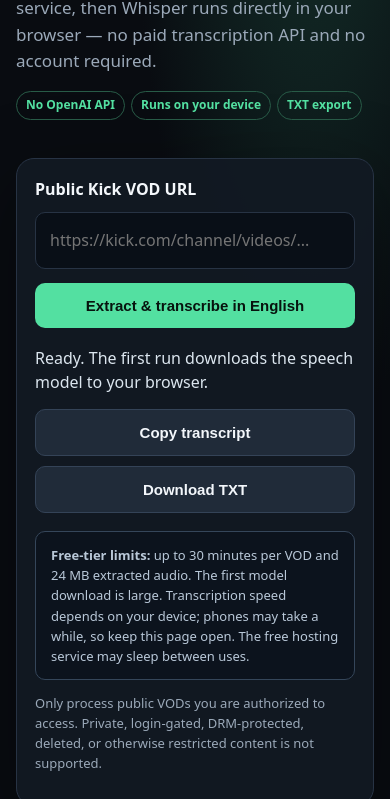
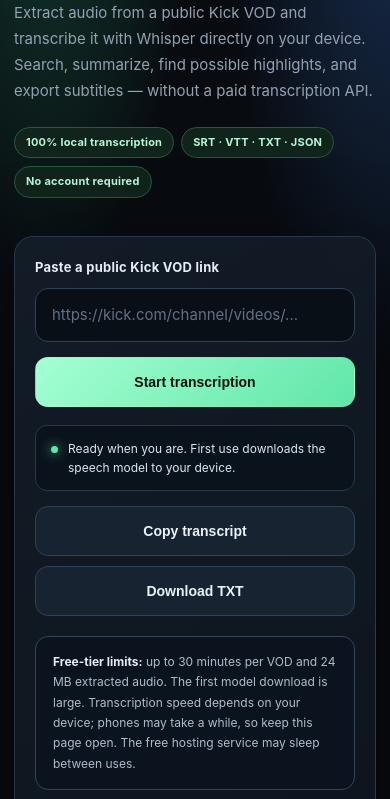
Before and after one commit to pexshop/kick-vod-transcriber-free, a website: page public/index.html in a window 390 px wide. Shown: the part 257-1056 px from the top of the page. Drawn offline with Linux system fonts and the light colour scheme.

Commit message:
Redesign Kick VOD Transcriber interface for mobile and desktop

```diff
--- a/public/index.html
+++ b/public/index.html
@@ -3,61 +3,90 @@
 <head>
   <meta charset="utf-8">
   <meta name="viewport" content="width=device-width, initial-scale=1">
-  <meta name="theme-color" content="#0b0d12">
+  <meta name="theme-color" content="#080b10">
   <meta name="description" content="Free Kick VOD audio extraction and on-device English speech transcription.">
   <title>Kick Transcriber — Free Local AI</title>
   <style>
-    :root{color-scheme:dark;--bg:#090c11;--panel:#121923;--line:#273344;--muted:#9ba9b9;--accent:#53e0a1;--blue:#8cbcff}
-    *{box-sizing:border-box}body{margin:0;background:radial-gradient(ellipse at 80% 0,#15332c 0,transparent 42%),var(--bg);color:#f4f7fb;font:16px/1.55 system-ui,-apple-system,BlinkMacSystemFont,"Segoe UI",sans-serif}
-    main{width:min(780px,calc(100% - 32px));margin:8vh auto 48px}.brand{color:var(--accent);font-size:12px;font-weight:850;letter-spacing:.17em;text-transform:uppercase}
-    h1{font-size:clamp(38px,8vw,64px);line-height:1.02;letter-spacing:-.055em;margin:18px 0}p{color:var(--muted)}
-    .sub{max-width:620px;font-size:17px}.panel{margin-top:30px;padding:26px;border:1px solid var(--line);border-radius:18px;background:#121923ed;box-shadow:0 24px 80px #0006}
-    label{display:block;font-weight:700;margin:0 0 10px}input{width:100%;padding:15px 14px;border-radius:10px;border:1px solid var(--line);background:#090f17;color:#fff;font:inherit}
-    button{padding:14px 18px;border:0;border-radius:10px;background:var(--accent);color:#07130e;font-weight:850;font-size:15px;cursor:pointer}
-    button.secondary{background:#202b39;color:#f3f7fb;border:1px solid #344357}button:disabled{opacity:.5;cursor:wait}
-    .actions{display:flex;gap:10px;flex-wrap:wrap;margin-top:14px}.actions button:first-child{flex:1}
-    .status{margin-top:18px;min-height:26px;color:#dce6ef;white-space:pre-wrap}.small{font-size:13px}.hint{padding:13px 15px;border:1px solid #35465a;border-radius:10px;background:#0c131d;color:#b9c8d8;margin-top:18px;font-size:13px}
-    .result{margin-top:20px;padding:18px;border-radius:12px;background:#090f17;border:1px solid var(--line);white-space:pre-wrap;overflow-wrap:anywhere;max-height:55vh;overflow:auto}
-    .hidden{display:none}.toolbox{margin-top:18px;padding-top:18px;border-top:1px solid var(--line)}.toolbox h2{font-size:18px;margin:0 0 12px}.toolbox input{margin:8px 0}.tool-grid{display:grid;grid-template-columns:repeat(2,minmax(0,1fr));gap:9px}.tool-grid button{width:100%}.matches{font-size:13px;color:var(--muted);white-space:pre-wrap;overflow-wrap:anywhere;max-height:180px;overflow:auto;margin-top:8px}.tag{display:inline-block;color:var(--accent);font-size:12px;font-weight:800;border:1px solid #285b47;border-radius:99px;padding:4px 9px;margin:0 6px 8px 0}
-    footer{margin-top:26px;color:#718093;font-size:12px}@media(max-width:560px){.panel{padding:18px}.actions{display:grid}.actions button:first-child{width:100%}}
-  </style>
+    :root{color-scheme:dark;--bg:#080b10;--surface:#101720;--surface2:#0c121a;--line:#243140;--muted:#93a2b3;--text:#f4f7fb;--accent:#61e6a9;--accent2:#a4ffd2;--blue:#91bfff}
+    *{box-sizing:border-box}
+    html{scroll-behavior:smooth}
+    body{margin:0;min-height:100vh;background:radial-gradient(ellipse at 12% -8%,#164b3a 0,transparent 34%),radial-gradient(ellipse at 100% 12%,#172b4a 0,transparent 30%),var(--bg);color:var(--text);font:15px/1.6 Inter,ui-sans-serif,system-ui,-apple-system,BlinkMacSystemFont,"Segoe UI",sans-serif}
+    body:before{content:"";position:fixed;inset:0;pointer-events:none;opacity:.14;background-image:linear-gradient(#ffffff08 1px,transparent 1px),linear-gradient(90deg,#ffffff08 1px,transparent 1px);background-size:42px 42px;mask-image:linear-gradient(to bottom,#000,transparent 75%)}
+    main{position:relative;width:min(900px,calc(100% - 36px));margin:0 auto;padding:64px 0 42px}
+    .brand{display:inline-flex;align-items:center;gap:9px;color:var(--accent);font-size:11px;font-weight:900;letter-spacing:.16em;text-transform:uppercase}
+    .brand:before{content:"";width:8px;height:8px;border-radius:50%;background:var(--accent);box-shadow:0 0 16px #61e6a9}
+    h1{font-size:clamp(42px,8vw,76px);line-height:.99;letter-spacing:-.065em;margin:22px 0 18px;font-weight:850}
+    h1 br{display:block}
+    p{color:var(--muted)}
+    .sub{max-width:640px;font-size:clamp(15px,2vw,18px);line-height:1.75;margin:0 0 22px}
+    .tag{display:inline-flex;align-items:center;color:#b7f7d7;font-size:11px;font-weight:750;letter-spacing:.02em;border:1px solid #285743;background:#10241c;border-radius:999px;padding:6px 11px;margin:0 7px 8px 0}
+    .panel{margin-top:30px;padding:clamp(20px,4vw,34px);border:1px solid #2a3949;border-radius:24px;background:linear-gradient(145deg,#131d28f5,#0e151ef5);box-shadow:0 28px 90px #0008;backdrop-filter:blur(16px)}
+    label{display:block;font-weight:750;font-size:13px;letter-spacing:.02em;margin:0 0 10px;color:#e6edf5}
+    input{width:100%;min-height:54px;padding:14px 16px;border-radius:13px;border:1px solid #314253;background:#090f16;color:#fff;font:inherit;outline:none;transition:border-color .2s,box-shadow .2s}
+    input::placeholder{color:#627184}
+    input:focus{border-color:var(--accent);box-shadow:0 0 0 3px #61e6a91c}
+    button{min-height:50px;padding:13px 18px;border:1px solid transparent;border-radius:13px;background:linear-gradient(135deg,var(--accent2),var(--accent));color:#07150e;font-weight:850;font-size:14px;cursor:pointer;transition:transform .16s,filter .16s,border-color .16s}
+    button:hover{filter:brightness(1.06);transform:translateY(-1px)}
+    button:active{transform:translateY(0)}
+    button.secondary{background:#172330;color:#eaf1f8;border:1px solid #304255}
+    button.secondary:hover{background:#203143;border-color:#496078}
+    button:disabled{opacity:.48;cursor:wait;transform:none}
+    .actions{display:flex;gap:10px;flex-wrap:wrap;margin-top:15px}
+    .actions button:first-child{flex:1}
+    .status{display:flex;align-items:flex-start;gap:10px;margin-top:18px;min-height:48px;padding:13px 15px;border-radius:12px;border:1px solid #26394a;background:#0a121b;color:#dce8f3;white-space:pre-wrap;font-size:13px}
+    .status:before{content:"";flex:0 0 7px;width:7px;height:7px;margin-top:7px;border-radius:50%;background:var(--accent);box-shadow:0 0 12px #61e6a9}
+    .small{font-size:12px;line-height:1.7}
+    .hint{padding:15px 17px;border:1px solid #344557;border-radius:13px;background:#0b141e;color:#afbdcb;margin-top:20px;font-size:12px;line-height:1.7}
+    .hint strong{color:#e6edf5}
+    .result{margin-top:20px;padding:20px;border-radius:14px;background:#080e15;border:1px solid #29394a;white-space:pre-wrap;overflow-wrap:anywhere;max-height:55vh;overflow:auto;color:#e6edf5;font:13px/1.8 ui-monospace,SFMono-Regular,Menlo,monospace}
+    .hidden{display:none}
+    .toolbox{margin-top:22px;padding-top:22px;border-top:1px solid #29394a}
+    .toolbox h2{font-size:18px;letter-spacing:-.02em;margin:0 0 14px}
+    .toolbox input{margin:4px 0 10px}
+    .tool-grid{display:grid;grid-template-columns:repeat(3,minmax(0,1fr));gap:10px}
+    .tool-grid button{width:100%;font-size:12px;padding:12px 9px}
+    .matches{font-size:12px;color:#b4c1ce;white-space:pre-wrap;overflow-wrap:anywhere;max-height:180px;overflow:auto;margin-top:8px;padding:10px 12px;border-radius:10px;background:#0a1119}
+    footer{margin-top:28px;color:#657487;font-size:11px;letter-spacing:.02em}
+    @media(max-width:600px){main{width:min(100% - 28px,900px);padding-top:42px}h1{font-size:clamp(42px,13vw,62px)}.panel{border-radius:19px}.actions{display:grid}.actions button:first-child{width:100%}.tool-grid{grid-template-columns:repeat(2,minmax(0,1fr))}.status{font-size:12px}}
+    @media(prefers-reduced-motion:reduce){*,*:before,*:after{scroll-behavior:auto!important;transition:none!important}}
+</style>
 </head>
 <body>
 <main>
-  <div class="brand">Free · Open-source AI · Kick</div>
-  <h1>Every stream.<br>Every word.</h1>
-  <p class="sub">Turn a public Kick VOD into an English transcript. Audio is extracted by the free service, then Whisper runs directly in your browser — no paid transcription API and no account required.</p>
-  <div><span class="tag">No OpenAI API</span><span class="tag">Runs on your device</span><span class="tag">TXT export</span></div>
+  <div class="brand">Kick VOD Studio · Free local AI</div>
+  <h1>Turn streams<br>into searchable<br>words.</h1>
+  <p class="sub">Extract audio from a public Kick VOD and transcribe it with Whisper directly on your device. Search, summarize, find possible highlights, and export subtitles — without a paid transcription API.</p>
+  <div><span class="tag">100% local transcription</span><span class="tag">SRT · VTT · TXT · JSON</span><span class="tag">No account required</span></div>
   <section class="panel">
     <form id="form">
-      <label for="vod">Public Kick VOD URL</label>
+      <label for="vod">Paste a public Kick VOD link</label>
       <input id="vod" type="url" placeholder="https://kick.com/channel/videos/..." required autocomplete="url">
-      <div class="actions"><button id="submit" type="submit">Extract &amp; transcribe in English</button></div>
+      <div class="actions"><button id="submit" type="submit">Start transcription</button></div>
     </form>
-    <div id="status" class="status" role="status" aria-live="polite">Ready. The first run downloads the speech model to your browser.</div>
+    <div id="status" class="status" role="status" aria-live="polite">Ready when you are. First use downloads the speech model to your device.</div>
     <div class="actions hidden" id="resultActions">
       <button class="secondary" id="copy" type="button">Copy transcript</button>
       <button class="secondary" id="download" type="button">Download TXT</button>
     </div>
     <pre id="result" class="result hidden"></pre>
     <section id="toolbox" class="toolbox hidden" aria-label="Transcript tools">
-      <h2>Transcript tools</h2>
-      <label for="transcriptSearch">Search in transcript</label>
-      <input id="transcriptSearch" type="search" placeholder="Type a word or phrase…">
+      <h2>Explore your transcript</h2>
+      <label for="transcriptSearch">Find a word or phrase</label>
+      <input id="transcriptSearch" type="search" placeholder="Search the transcript…">
       <div id="searchMatches" class="matches" aria-live="polite"></div>
       <div class="tool-grid" style="margin-top:12px">
         <button class="secondary" id="srt" type="button">Download SRT</button>
         <button class="secondary" id="vtt" type="button">Download VTT</button>
         <button class="secondary" id="json" type="button">Download JSON</button>
         <button class="secondary" id="clearSearch" type="button">Clear search</button>
-        <button class="secondary" id="makeSummary" type="button">Create quick summary</button>
-        <button class="secondary" id="findMoments" type="button">Find key moments</button>
+        <button class="secondary" id="makeSummary" type="button">Quick summary</button>
+        <button class="secondary" id="findMoments" type="button">Find highlights</button>
       </div>
     </section>
     <div class="hint"><strong>Free-tier limits:</strong> up to 30 minutes per VOD and 24 MB extracted audio. The first model download is large. Transcription speed depends on your device; phones may take a while, so keep this page open. The free hosting service may sleep between uses.</div>
     <p class="small">Only process public VODs you are authorized to access. Private, login-gated, DRM-protected, deleted, or otherwise restricted content is not supported.</p>
   </section>
-  <footer>Independent project. Not affiliated with or endorsed by Kick. Speech recognition model: open-source Whisper tiny English.</footer>
+  <footer>Independent open-source project · Not affiliated with Kick · Speech recognition: Whisper tiny English</footer>
 </main>
 <script type="module">
 const form=document.querySelector("#form");
```
